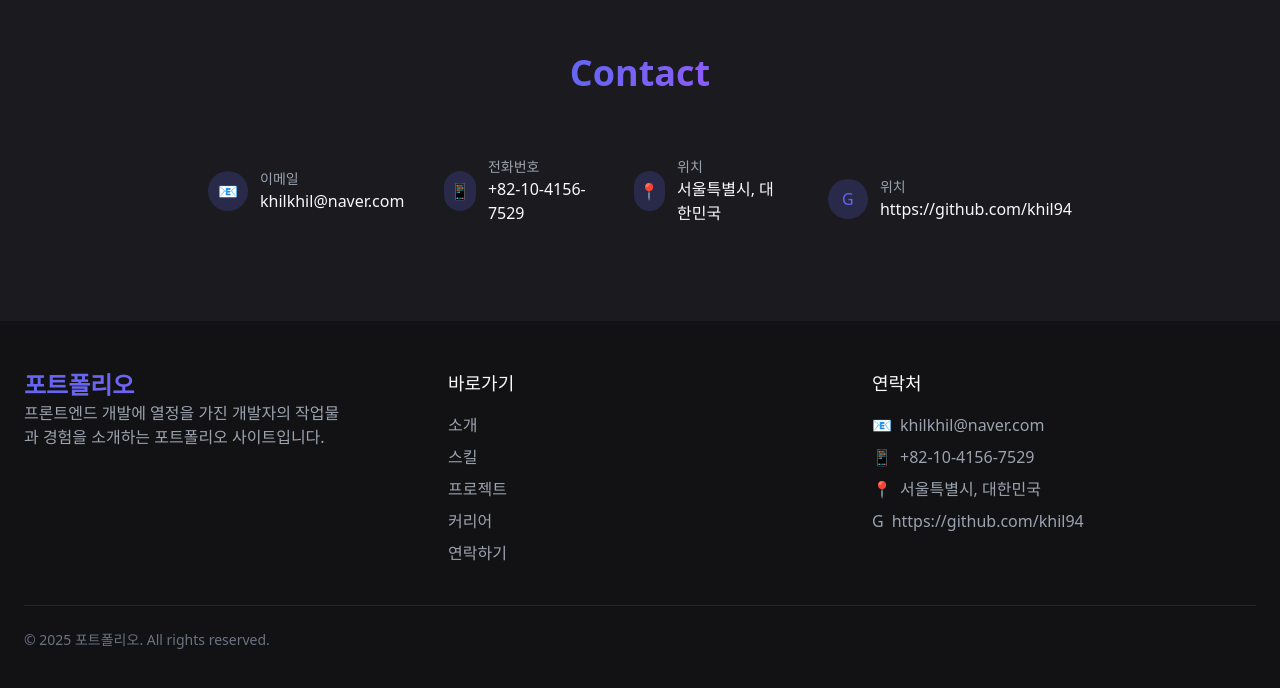
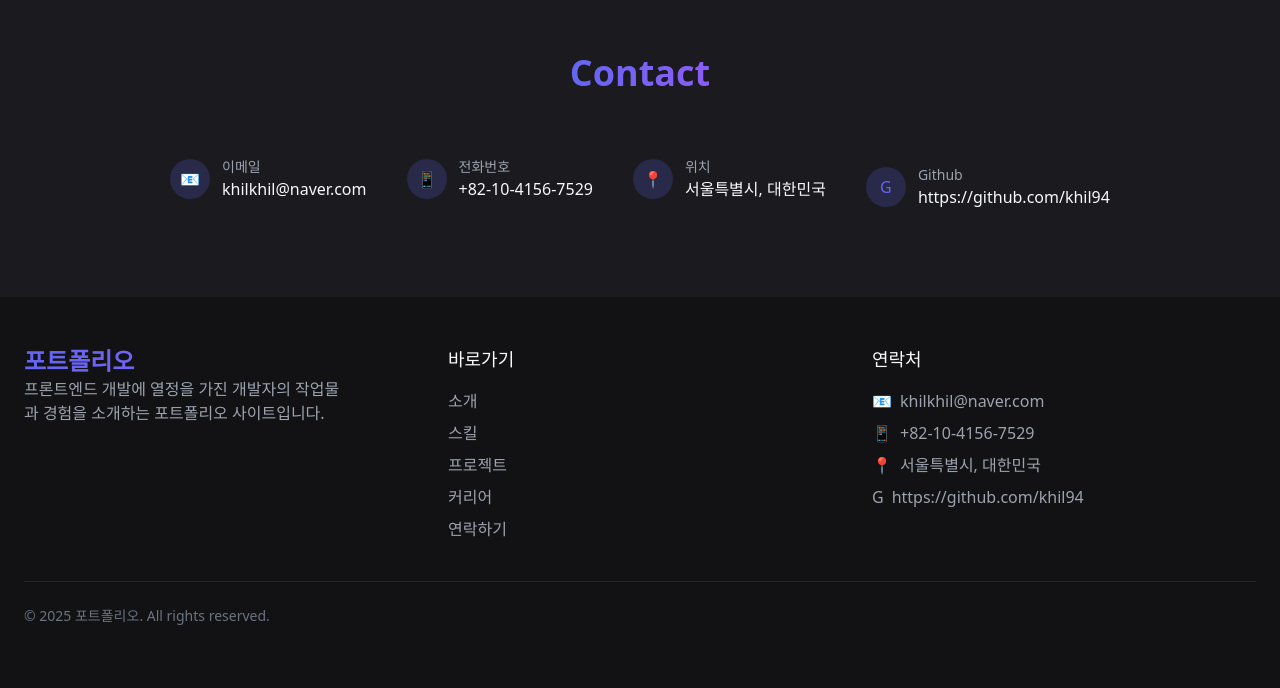
Before and after one commit to khil94/my-next-portfolio, a Next.js app: page / in a window 1280 px wide. Shown: the part 3078-3766 px from the top of the page. Built offline with nearby package versions, Linux system fonts and the light colour scheme.

Commit message:
style : contact section 수정
- 각 항목이 제대로 보이게 수정
- max-w 수정

```diff
--- a/src/sections/ContactSection.tsx
+++ b/src/sections/ContactSection.tsx
@@ -3,7 +3,7 @@ import { contactInfo } from "@/constants/contact";
 const ContactSection = () => {
   return (
     <section id="contact" className="py-20 bg-main-light-black">
-      <div className="container mx-auto max-w-4xl px-4">
+      <div className="container mx-auto w-full px-4">
         <h2 className="text-4xl font-bold text-center mb-16">
           <span className="gradient-text">{contactInfo.sectionTitle}</span>
         </h2>
@@ -54,7 +54,7 @@ const ContactSection = () => {
                 G
               </div>
               <div>
-                <p className="text-sm text-neutral-400">위치</p>
+                <p className="text-sm text-neutral-400">Github</p>
                 <p>{contactInfo.github}</p>
               </div>
             </div>
```
